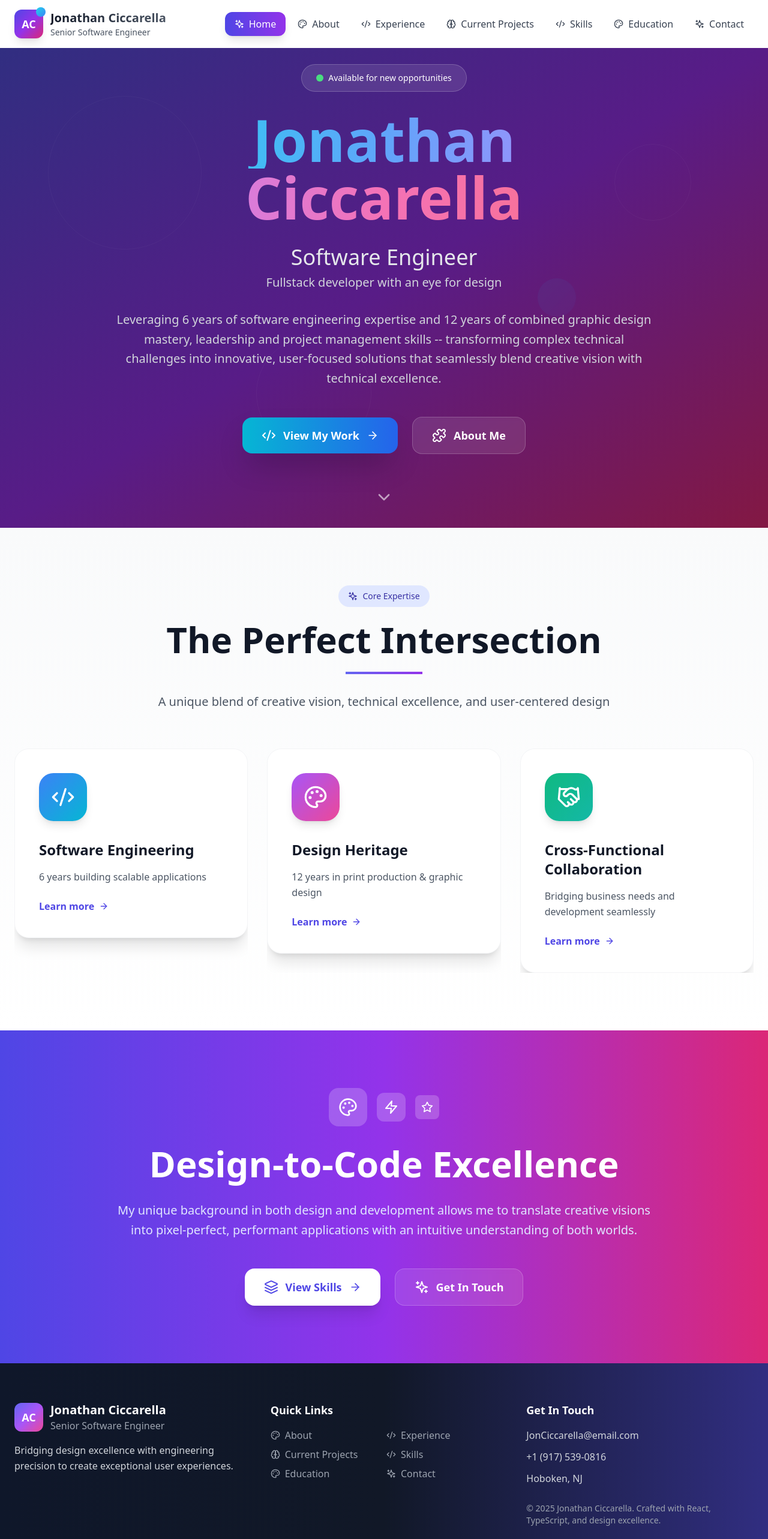
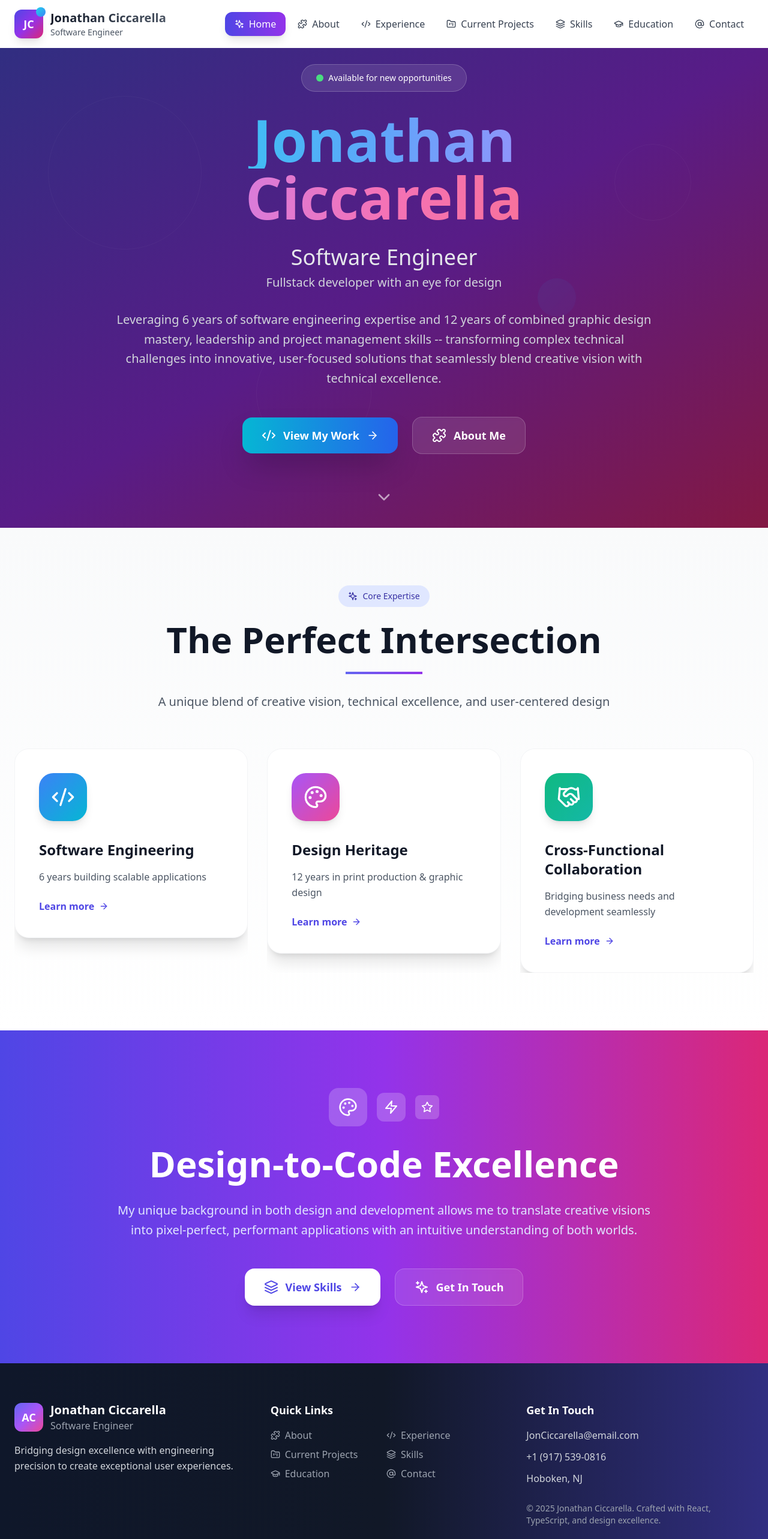
Before and after one commit to Jbx81/jc-resume, a React (Vite) app: page / in a window 1280 px wide. Shown: the top 2566 px of the page at 60% size. Built offline with nearby package versions, Linux system fonts and the light colour scheme.

Commit message:
feat: update layout page

```diff
--- a/src/components/Layout.tsx
+++ b/src/components/Layout.tsx
@@ -1,6 +1,6 @@
 import React, { useState,useEffect } from 'react';
 import { Link, useLocation } from 'react-router-dom';
-import { Menu, X, Code2, Palette, Brain, Sparkles } from 'lucide-react';
+import { Menu, X, Code2, AtSign, GraduationCap, Layers, Puzzle, FolderKanban, Sparkles } from 'lucide-react';
 
 interface LayoutProps {
   children: React.ReactNode;
@@ -13,12 +13,12 @@ const Layout: React.FC<LayoutProps> = ({ children }) => {
 
   const navigation = [
     { name: 'Home', href: '/', icon: Sparkles },
-    { name: 'About', href: '/about', icon: Palette },
+    { name: 'About', href: '/about', icon: Puzzle },
     { name: 'Experience', href: '/experience', icon: Code2 },
-    { name: 'Current Projects', href: '/current-projects', icon: Brain },
-    { name: 'Skills', href: '/skills', icon: Code2 },
-    { name: 'Education', href: '/education', icon: Palette },
-    { name: 'Contact', href: '/contact', icon: Sparkles },
+    { name: 'Current Projects', href: '/current-projects', icon: FolderKanban },
+    { name: 'Skills', href: '/skills', icon: Layers },
+    { name: 'Education', href: '/education', icon: GraduationCap },
+    { name: 'Contact', href: '/contact', icon: AtSign },
   ];
 
   useEffect(() => {
@@ -47,7 +47,7 @@ const Layout: React.FC<LayoutProps> = ({ children }) => {
             <Link to="/" className="flex items-center space-x-3 group">
               <div className="relative">
                 <div className="w-12 h-12 bg-gradient-to-br from-indigo-600 via-purple-600 to-pink-600 rounded-xl flex items-center justify-center shadow-lg group-hover:scale-110 transition-transform duration-300">
-                  <span className="text-white font-bold text-lg">AC</span>
+                  <span className="text-white font-bold text-lg">JC</span>
                 </div>
                 <div className="absolute -top-1 -right-1 w-4 h-4 bg-gradient-to-br from-cyan-400 to-blue-500 rounded-full animate-pulse"></div>
               </div>
@@ -55,7 +55,7 @@ const Layout: React.FC<LayoutProps> = ({ children }) => {
                 <div className="text-xl font-bold bg-gradient-to-r from-gray-900 to-gray-600 bg-clip-text text-transparent">
                   Jonathan Ciccarella
                 </div>
-                <div className="text-sm text-gray-600 font-medium">Senior Software Engineer</div>
+                <div className="text-sm text-gray-600 font-medium">Software Engineer</div>
               </div>
             </Link>
 
@@ -135,7 +135,7 @@ const Layout: React.FC<LayoutProps> = ({ children }) => {
                 </div>
                 <div>
                   <div className="text-xl font-bold">Jonathan Ciccarella</div>
-                  <div className="text-gray-400">Senior Software Engineer</div>
+                  <div className="text-gray-400">Software Engineer</div>
                 </div>
               </div>
               <p className="text-gray-300 leading-relaxed">
```
